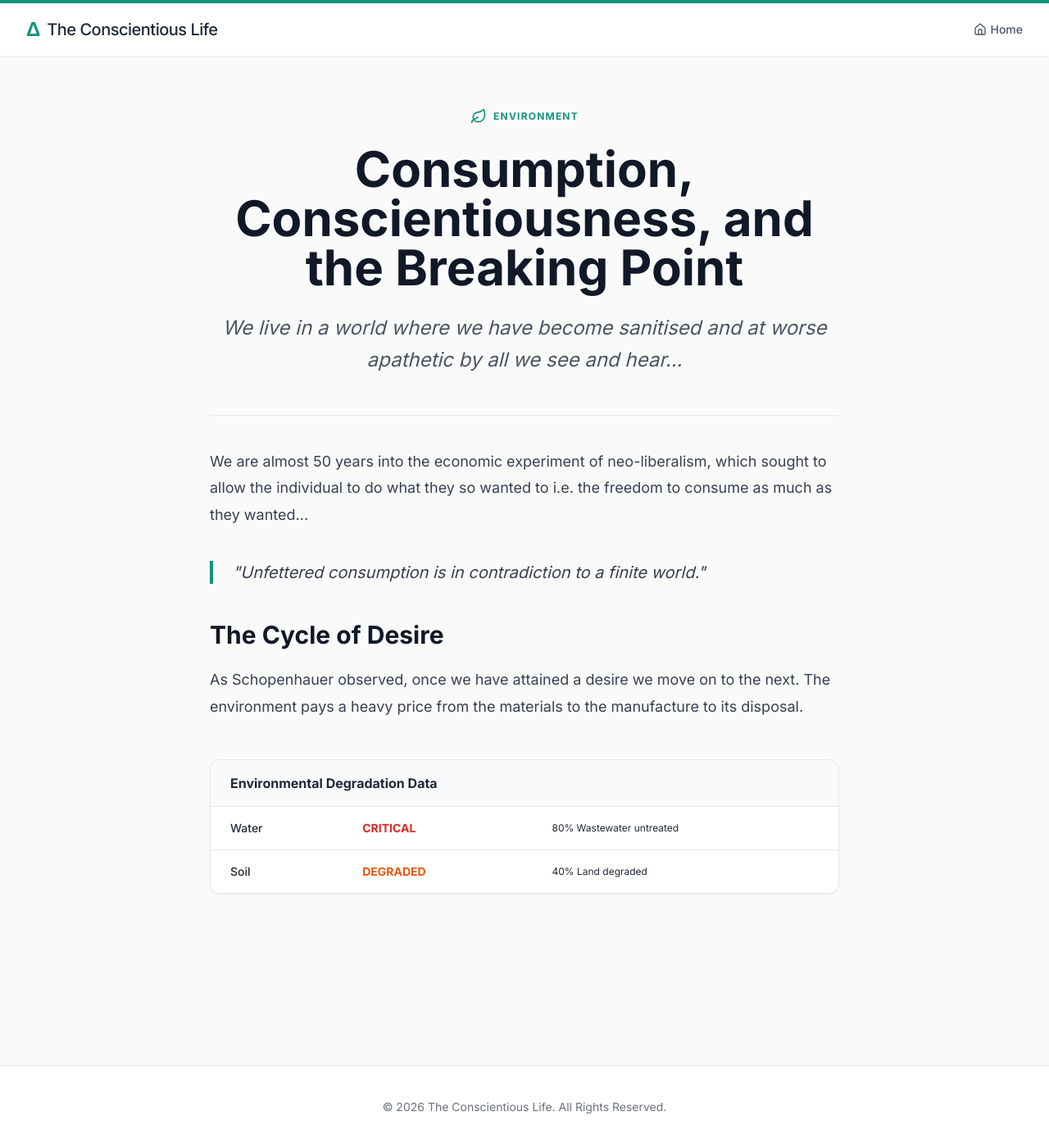
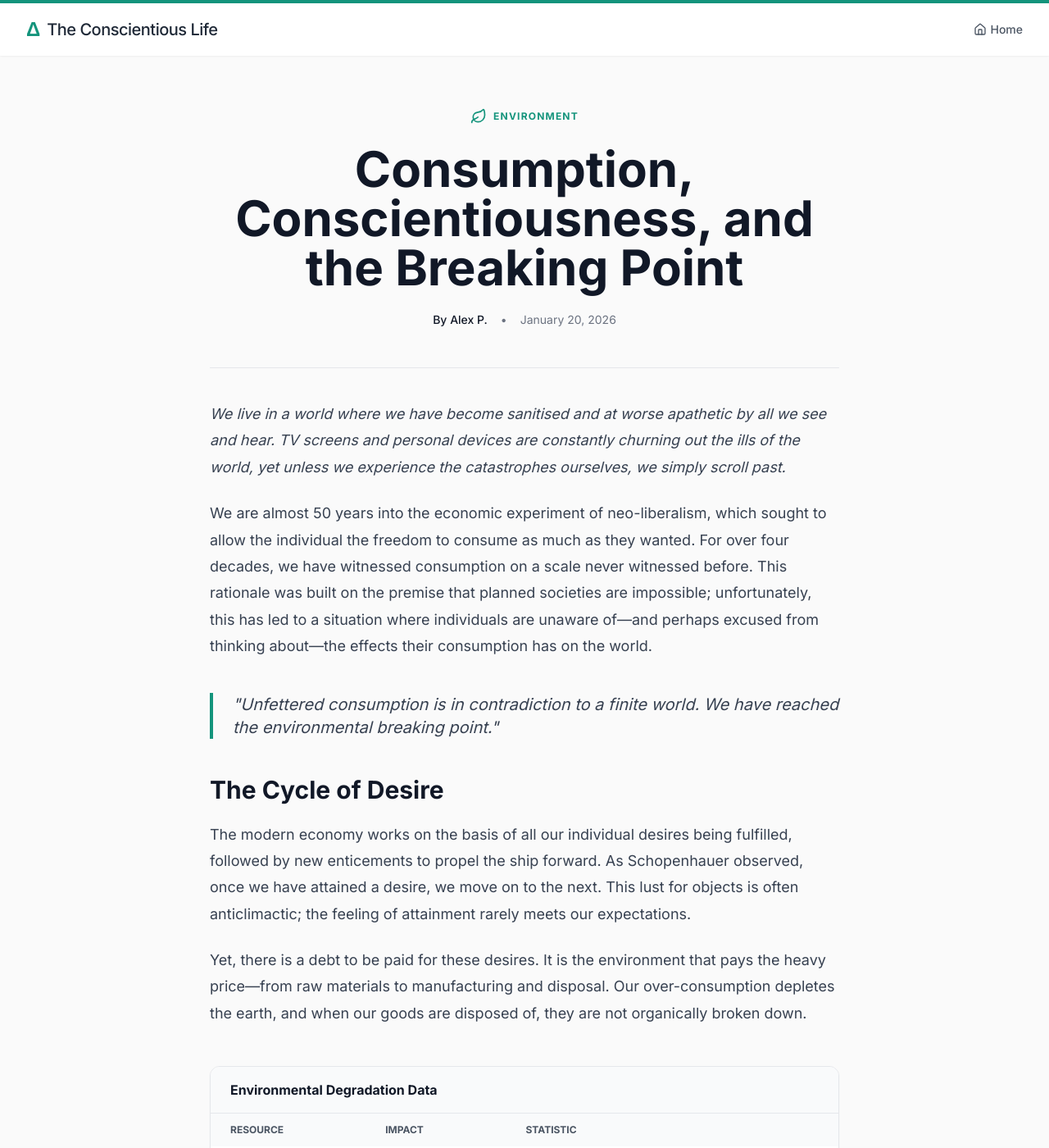
Before and after one commit to theconscientiouslife1-coder/TheCL, a Jekyll site: the page the_environment_main_article.html, which Jekyll copies as it is, in a window 1280 px wide and 1400 px high. Shown: the whole window at 82% size. Built offline with Jekyll 4.4.1, drawn with Linux system fonts in a browser that asks for light colours; nearby versions of some CDN libraries; some of the changed text lies outside the part shown.

Commit message:
Complete overwrite with Green Ribbon and Table

```diff
--- a/the_environment_main_article.html
+++ b/the_environment_main_article.html
@@ -27,6 +17,7 @@
     </style>
 </head>
 <body class="bg-neutral-50 text-gray-800">
+
     <header class="bg-white shadow-sm border-t-4 border-[#14947c]">
         <div class="container mx-auto px-4 sm:px-6 lg:px-8">
             <div class="flex justify-between items-center py-4">
@@ -35,7 +26,9 @@
                     <span class="text-lg md:text-xl font-medium tracking-tight">The Conscientious Life</span>
                 </a>
                 <nav class="hidden md:flex items-center space-x-6 text-sm font-medium text-gray-600">
-                    <a href="index.html" class="hover:text-[#14947c] flex items-center transition-colors"><i data-lucide="home" class="w-4 h-4 mr-1"></i> Home</a>
+                    <a href="index.html" class="hover:text-[#14947c] flex items-center transition-colors">
+                        <i data-lucide="home" class="w-4 h-4 mr-1"></i> Home
+                    </a>
                 </nav>
             </div>
         </div>
@@ -50,28 +43,62 @@
                         <span class="text-xs font-bold uppercase tracking-widest">Environment</span>
                     </div>
                     <h1 class="text-4xl md:text-6xl font-bold text-gray-900 leading-tight mb-6">Consumption, Conscientiousness, and the Breaking Point</h1>
-                    <p class="text-2xl text-gray-600 italic leading-relaxed">We live in a world where we have become sanitised and at worse apathetic by all we see and hear...</p>
+                    <div class="flex justify-center items-center text-sm text-gray-500 space-x-4">
+                        <span class="font-medium text-gray-900">By Alex P.</span>
+                        <span>•</span>
+                        <span>January 20, 2026</span>
+                    </div>
                 </header>
 
                 <div class="article-content border-t border-gray-200 pt-10">
-                    <p>We are almost 50 years into the economic experiment of neo-liberalism, which sought to allow the individual to do what they so wanted to i.e. the freedom to consume as much as they wanted...</p>
+                    <p class="text-2xl text-gray-600 italic mb-10 leading-relaxed">
+                        We live in a world where we have become sanitised and at worse apathetic by all we see and hear. TV screens and personal devices are constantly churning out the ills of the world, yet unless we experience the catastrophes ourselves, we simply scroll past.
+                    </p>
+
+                    <p>We are almost 50 years into the economic experiment of neo-liberalism, which sought to allow the individual the freedom to consume as much as they wanted. For over four decades, we have witnessed consumption on a scale never witnessed before. This rationale was built on the premise that planned societies are impossible; unfortunately, this has led to a situation where individuals are unaware of—and perhaps excused from thinking about—the effects their consumption has on the world.</p>
 
                     <blockquote class="border-l-4 border-[#14947c] pl-6 my-10 italic text-xl text-gray-700">
-                        "Unfettered consumption is in contradiction to a finite world."
+                        "Unfettered consumption is in contradiction to a finite world. We have reached the environmental breaking point."
                     </blockquote>
 
                     <h2>The Cycle of Desire</h2>
-                    <p>As Schopenhauer observed, once we have attained a desire we move on to the next. The environment pays a heavy price from the materials to the manufacture to its disposal.</p>
+                    <p>The modern economy works on the basis of all our individual desires being fulfilled, followed by new enticements to propel the ship forward. As Schopenhauer observed, once we have attained a desire, we move on to the next. This lust for objects is often anticlimactic; the feeling of attainment rarely meets our expectations.</p>
+
+                    <p>Yet, there is a debt to be paid for these desires. It is the environment that pays the heavy price—from raw materials to manufacturing and disposal. Our over-consumption depletes the earth, and when our goods are disposed of, they are not organically broken down.</p>
 
                     <div class="my-12 bg-white border border-gray-200 rounded-xl overflow-hidden shadow-sm">
-                        <div class="bg-gray-50 px-6 py-4 border-b border-gray-200 font-bold">Environmental Degradation Data</div>
+                        <div class="bg-gray-50 px-6 py-4 border-b border-gray-200">
+                            <h3 class="font-bold text-gray-900">Environmental Degradation Data</h3>
+                        </div>
                         <table class="w-full text-left text-sm">
+                            <thead class="bg-gray-50 text-gray-600 uppercase text-xs">
+                                <tr>
+                                    <th class="px-6 py-3">Resource</th>
+                                    <th class="px-6 py-3">Impact</th>
+                                    <th class="px-6 py-3">Statistic</th>
+                                </tr>
+                            </thead>
                             <tbody class="divide-y divide-gray-200">
-                                <tr><td class="px-6 py-4 font-medium">Water</td><td class="px-6 py-4 text-red-600 font-bold">CRITICAL</td><td class="px-6 py-4 text-xs">80% Wastewater untreated</td></tr>
-                                <tr><td class="px-6 py-4 font-medium">Soil</td><td class="px-6 py-4 text-orange-600 font-bold">DEGRADED</td><td class="px-6 py-4 text-xs">40% Land degraded</td></tr>
+                                <tr>
+                                    <td class="px-6 py-4 font-medium">Water Quality</td>
+                                    <td class="px-6 py-4 text-red-600 font-bold uppercase">Critical</td>
+                                    <td class="px-6 py-4">80% of wastewater untreated (UNEP)</td>
+                                </tr>
+                                <tr>
+                                    <td class="px-6 py-4 font-medium">Soil Health</td>
+                                    <td class="px-6 py-4 text-orange-600 font-bold uppercase">Degraded</td>
+                                    <td class="px-6 py-4">40% of land degraded (UNCCD)</td>
+                                </tr>
+                                <tr>
+                                    <td class="px-6 py-4 font-medium">Air & Plastics</td>
+                                    <td class="px-6 py-4 text-red-600 font-bold uppercase">Critical</td>
+                                    <td class="px-6 py-4">99% breathe polluted air (WHO)</td>
+                                </tr>
                             </tbody>
                         </table>
                     </div>
+
+                    <p>This slow descent into destruction requires action from all stakeholders, starting at the personal level. Transitioning to a conscientious life will require sacrifices in terms of current liberties and economic livelihoods, but the alternative is no longer tenable.</p>
                 </div>
             </article>
         </div>
@@ -80,6 +107,7 @@
     <footer class="bg-white border-t py-10 text-center text-gray-500 text-sm">
         <p>&copy; 2026 The Conscientious Life. All Rights Reserved.</p>
     </footer>
+
     <script>lucide.createIcons();</script>
 </body>
 </html>
```
Also changed, not shown: other parts of the_environment_main_article.html (+0 -10 lines).
